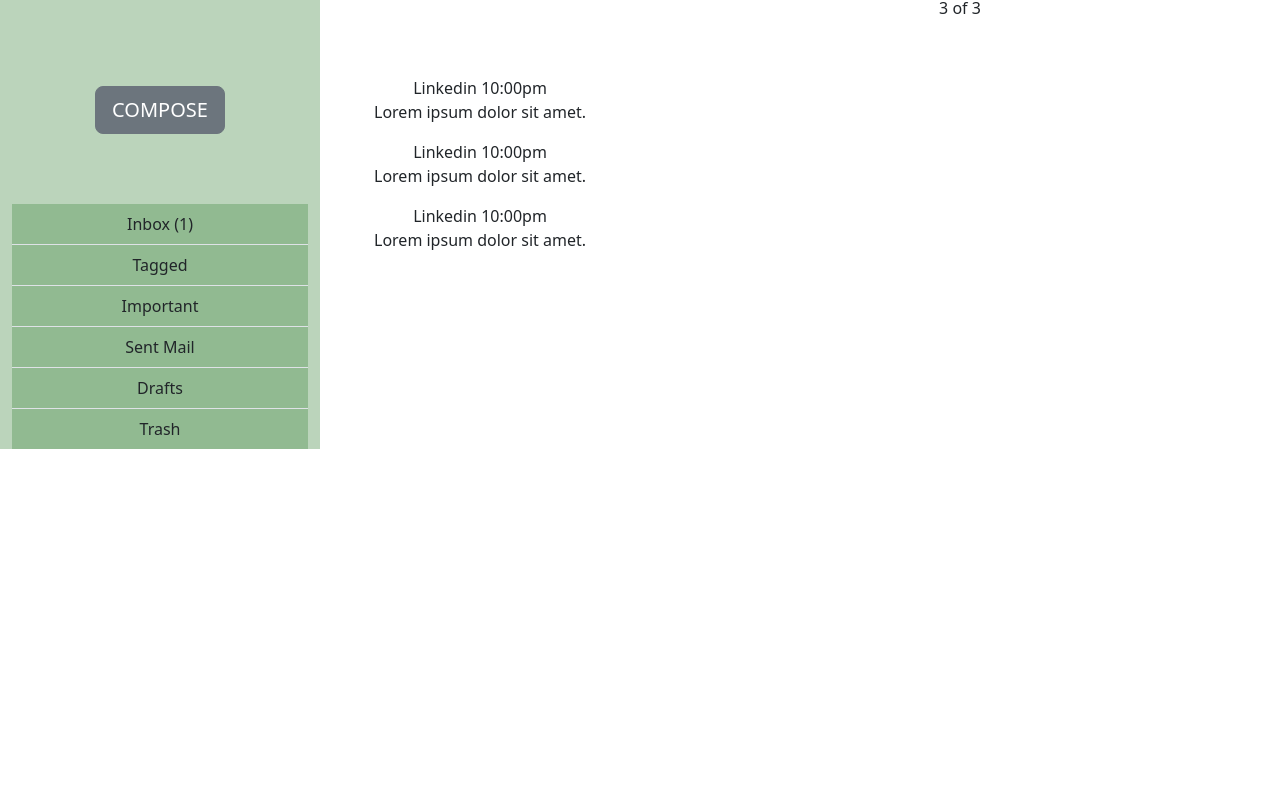
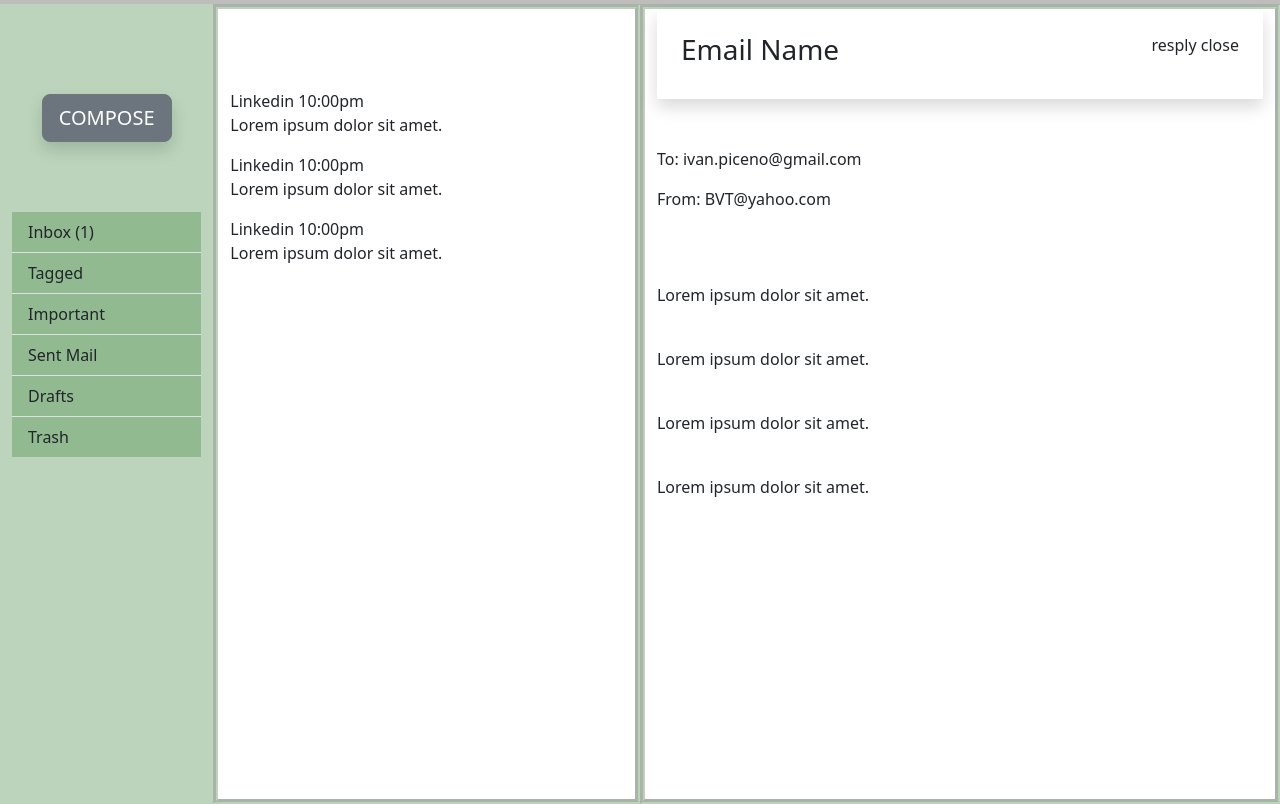
Before and after one commit to IvanPiceno171/BVT-BootstrapProject, a plain HTML site: page index.html in a window 1280 px wide. Shown: the part 58-862 px from the top of the page. Drawn offline with nearby package versions, Linux system fonts and the light colour scheme.

Commit message:
feat(third-col-layed-out)

```diff
--- a/index.html
+++ b/index.html
@@ -12,26 +12,27 @@
 
     <!-- NAVBAR -->
     <nav class="navbar">
-        <div class="col-3"><div class="user-name">
-            <span>logo</span>
-            <span><h5>Welcome, Ivan</h5></span>
+        <div class="col-2"><div class="user-name">
+            <span><img src="/img/rfeaf.png" alt="" width="30px" height="30px
+                " class="my-2"></span>
+            <span><h5 class="mx-2">Welcome, Ivan</h5></span>
         </div></div>
-        <div class="col-3"><div class="input-group">
+        <div class="col-4"><div class="input-group">
             <span class="input-group-text">search</span>
             <input type="text" aria-label="First name" class="form-control">
           </div></div>
-        <div class="col-6">3</div>
+        <div class="col-6"></div>
     </nav>
     <!-- END OF NAVBAR -->
 
 
     <!-- MAIN SECTION -->
-    <div class="container-fluid text-center">
+    <div class="container-fluid ">
       <div class="row">
         <!-- FIRST COLUMN -->
-        <div class="col-3 first-col">
+        <div class="col-2 first-col">
             <div class="compose-button">
-              <button type="button" class="btn btn-secondary btn-lg">COMPOSE</button>
+              <button type="button" class="btn btn-secondary btn-lg shadow">COMPOSE</button>
           </div>
 
           <div class="user-controls">
@@ -46,7 +47,7 @@
             </div>
         </div>
         <!-- SECOND COLUMN -->
-        <div class="col-3 second-col">
+        <div class="col-4 second-col">
             <div class="emailListContainer">
           <div class="emailList">
             <span>Linkedin</span>
@@ -66,10 +67,31 @@
           </div>
         </div>
     </div>
-        <!-- THRID COUMN -->
-        <div class="col-6">
-          3 of 3
+        <!-- THRID COlUMN -->
+        <div class="col-6 third-col">
+            <div class="shadow emailName p-4">
+                <h3>Email Name</h3>
+                <div>
+                    <span>resply</span>
+                    <span>close</span>
+                </div>
+            </div>
+            <div class="recepients my-5">
+              <p>To: ivan.piceno@gmail.com</p>
+              <p>From: BVT@yahoo.com</p>
+            </div>
+          <div class="emailContent py-4 my-5">
+            <p>Lorem ipsum dolor sit amet.</p>
+            <br>
+            <p>Lorem ipsum dolor sit amet.</p>
+            <br>
+            <p>Lorem ipsum dolor sit amet.</p>
+            <br>
+            <p>Lorem ipsum dolor sit amet.</p>
+          </div>
         </div>
+    </div>
+
     </div>
 
 
--- a/styles.css
+++ b/styles.css
@@ -2,18 +2,26 @@ body{
     margin: 0%;
     padding: 0%;
 }
-.container-fluid{
+.container-fluid,.row{
     height: 100vh;
 }
+
+.navbar{
+    background-color: rgba(66, 56, 56, 0.336);
+}
+
 /* FIRST COLUMN */
 .first-col{
     background-color: rgba(78, 142, 78, 0.381);
+    overflow: hidden;
+
 }
 .user-name{
     display: flex;
     justify-content: space-around;
 }
 .compose-button{
+    text-align: center;
     margin-top: 30px;
     padding-top: 60px;
 }
@@ -22,19 +30,39 @@ body{
 }
 .list-group-flush>.list-group-item{
     background-color: rgba(78, 142, 78, 0.381);
+    overflow: hidden;
 
 }
 
 
 /* SECOND COLUMN  */
-
+.second-col{
+border: 5px groove rgba(78, 142, 78, 0.381);
+}
 .emailListContainer{
     margin-top: 80px;
 }
 .emailList:hover{
-    /* border: .5px dotted black; */
+    border: 2px dotted black;
     /* box-shadow: 3px -2px 3px 1px blue; */
-    box-shadow: 1px 2px 3px blue;
-    transform: scale(.9);
+    box-shadow: 1px 2px 3px rgb(15, 15, 15);
+    transform: scale(1.02);
     transition: 2s;
+    overflow: none;
 }
+
+/* THIRD COLLUMN */
+
+.emailName{
+    display: flex;
+    justify-content: space-between;
+
+}
+.recepients{
+    overflow: none;
+}
+.third-col{
+    border: 5px groove rgba(78, 142, 78, 0.381);
+    overflow: none;
+
+}
```
Also changed, not shown: img/rfeaf.png (added).
